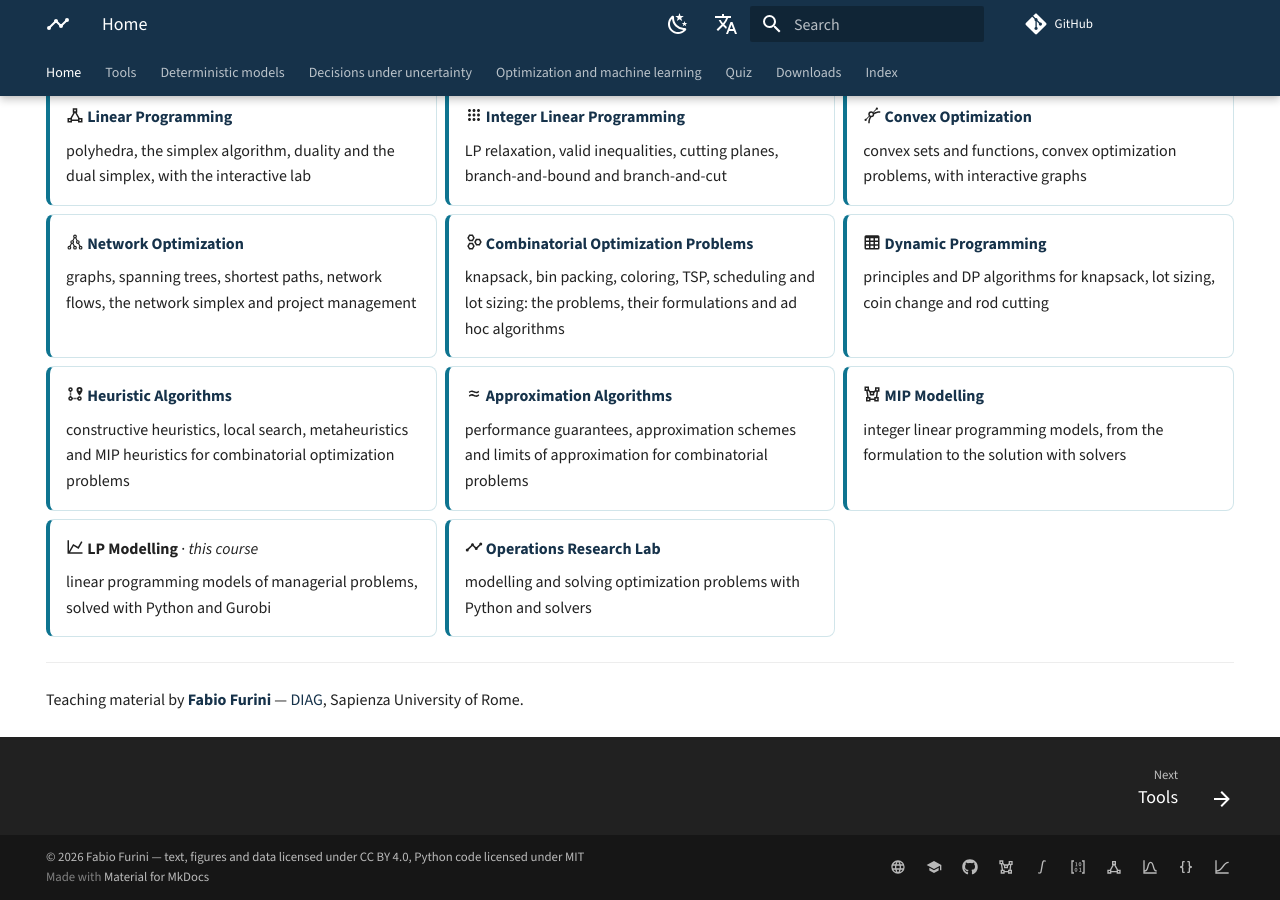
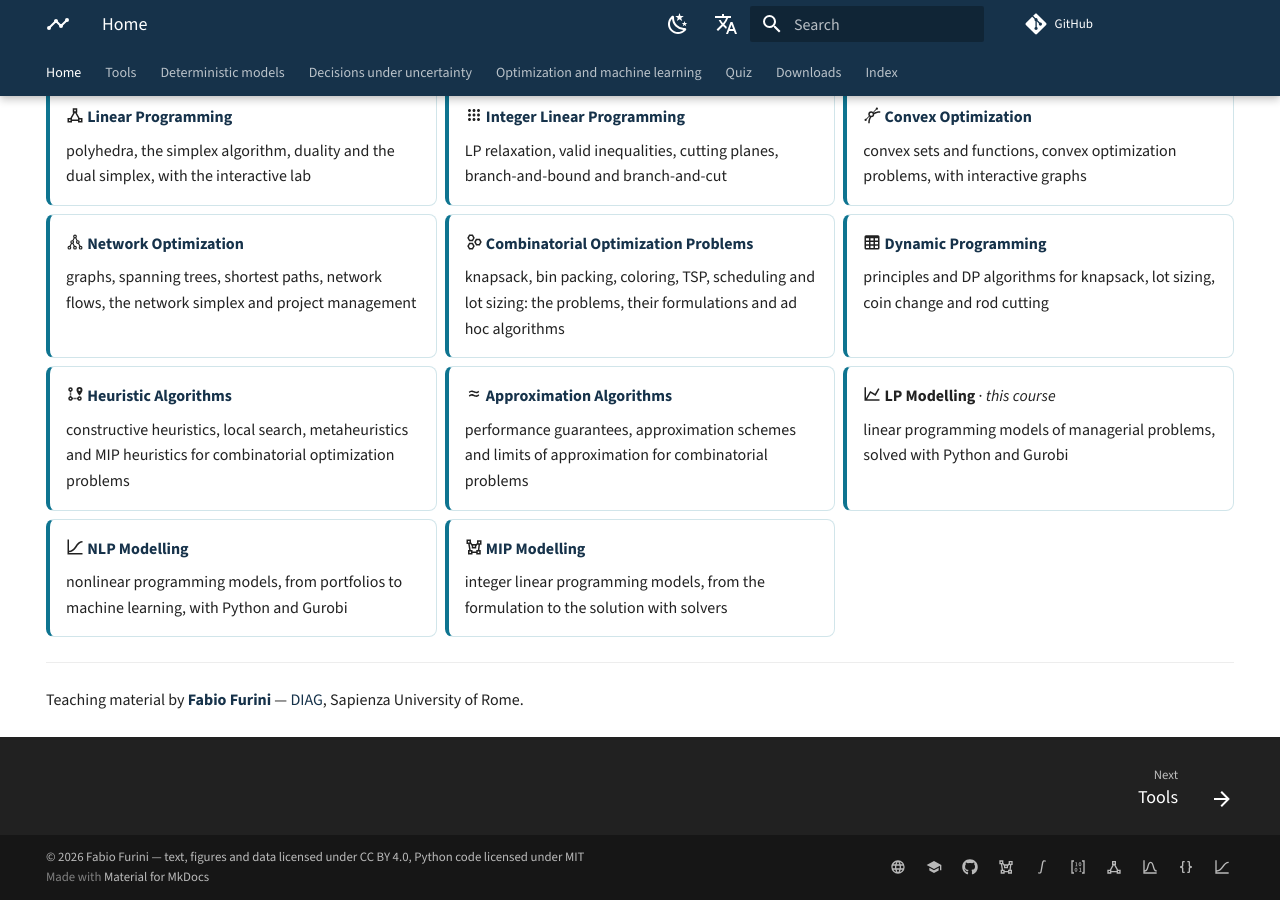
Before and after one commit to fabiofurini/lp-modelling, an MkDocs documentation site: the page built from docs/index.md, in a window 1280 px wide and 900 px high, scrolled down 2485 px. Built offline with MkDocs 1.6.1 and Material for MkDocs 9.7.7, drawn with Linux system fonts in a browser that asks for light colours; comment, search, counter and statistics services are not loaded.

Commit message:
Home of the series
Co-Authored-By: Claude Opus 5.5 <noreply@anthropic.com>

```diff
--- a/docs/index.md
+++ b/docs/index.md
@@ -174,17 +174,17 @@ All the courses of the series are built the same way: lecture notes online and i
 
     performance guarantees, approximation schemes and limits of approximation for combinatorial problems
 
--   :material-vector-polygon: **[MIP Modelling](https://fabiofurini.github.io/mip-modelling/)**
-
-    integer linear programming models, from the formulation to the solution with solvers
-
 -   :material-chart-line: **LP Modelling** · *this course*
 
     linear programming models of managerial problems, solved with Python and Gurobi
 
--   :material-chart-timeline-variant: **[Operations Research Lab](https://fabiofurini.github.io/operations-research-lab/)**
+-   :material-chart-bell-curve-cumulative: **[NLP Modelling](https://fabiofurini.github.io/nlp-modelling/)**
 
-    modelling and solving optimization problems with Python and solvers
+    nonlinear programming models, from portfolios to machine learning, with Python and Gurobi
+
+-   :material-vector-polygon: **[MIP Modelling](https://fabiofurini.github.io/mip-modelling/)**
+
+    integer linear programming models, from the formulation to the solution with solvers
 
 </div>
 <!-- /collana -->
```
